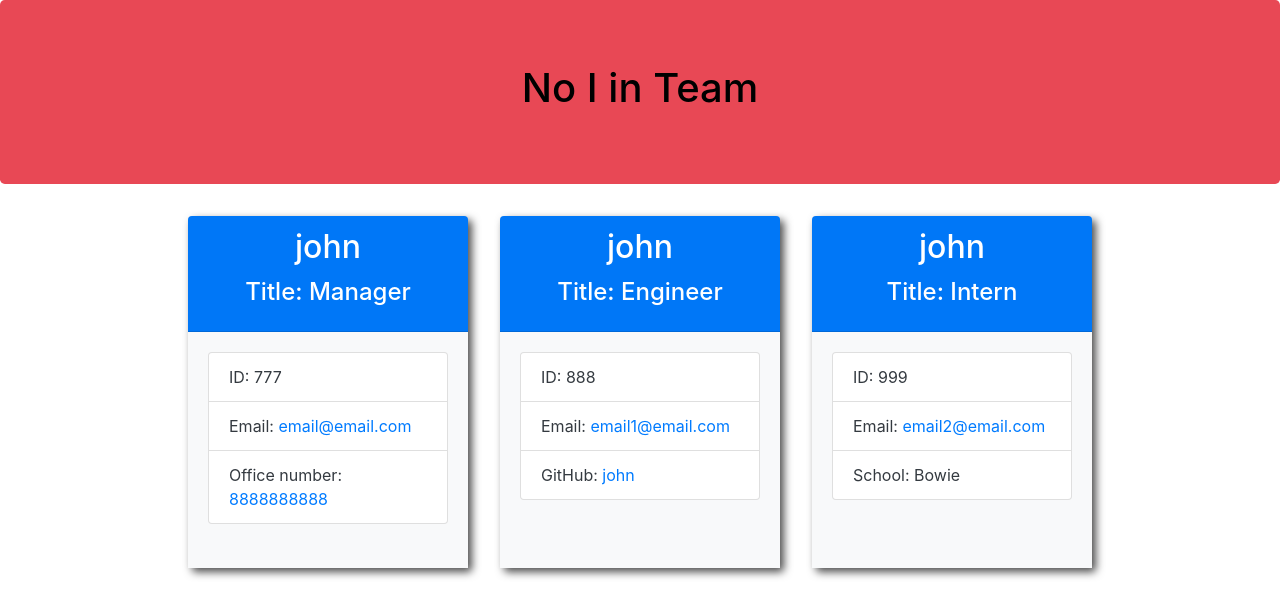
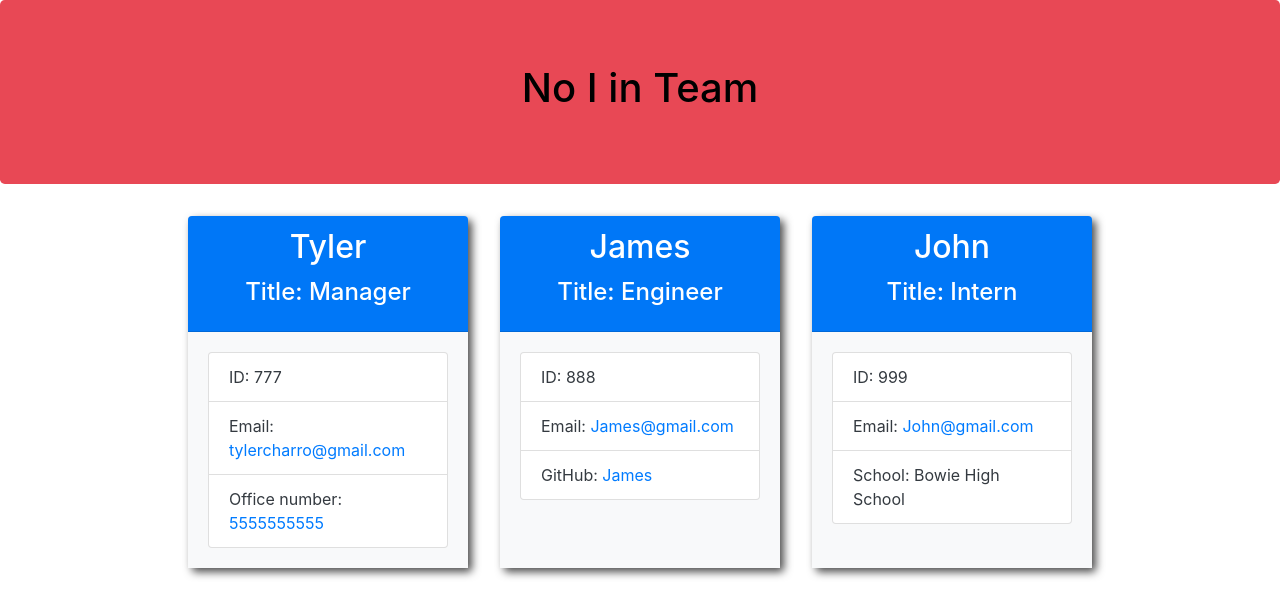
Before and after one commit to NathanTyle/No-I-in-Team, a website: page dist/index.html in a window 1280 px wide. Drawn offline with nearby package versions, Linux system fonts and the light colour scheme.

```diff
--- a/dist/index.html
+++ b/dist/index.html
@@ -24,42 +24,42 @@
 
         <div class="card employee-card manager-card">
             <div class="card-header text-center">
-                <h2 class="card-title">john</h2>
+                <h2 class="card-title">Tyler</h2>
                 <h4 class="card-title">Title: Manager</h4>
             </div>
             <div class="card-body bg-light">
                 <ul class="list-group text-dark">
                     <li class="list-group-item">ID: 777</li>
-                    <li class="list-group-item">Email: <a href="mailto:email@email.com">email@email.com</a></li>
-                    <li class="list-group-item">Office number: <a href="tel:8888888888">8888888888</a></li>
+                    <li class="list-group-item">Email: <a href="mailto:tylercharro@gmail.com">tylercharro@gmail.com</a></li>
+                    <li class="list-group-item">Office number: <a href="tel:5555555555">5555555555</a></li>
                 </ul>
             </div>
         </div>
 
     <div class="card employee-card engineer-card">
         <div class="card-header text-center">
-            <h2 class="card-title">john</h2>
+            <h2 class="card-title">James</h2>
             <h4 class="card-title">Title: Engineer</h4>
         </div>
         <div class="card-body bg-light">
             <ul class="list-group text-dark">
                 <li class="list-group-item">ID: 888</li>
-                <li class="list-group-item">Email: <a href="mailto:email1@email.com">email1@email.com</a></li>
-                <li class="list-group-item">GitHub: <a href="https://github.com/john" target="_blank" rel="noopener noreferrer">john</a></li>
+                <li class="list-group-item">Email: <a href="mailto:James@gmail.com">James@gmail.com</a></li>
+                <li class="list-group-item">GitHub: <a href="https://github.com/James" target="_blank" rel="noopener noreferrer">James</a></li>
             </ul>
         </div>
     </div>
 
     <div class="card employee-card intern-card">
         <div class="card-header text-center">
-            <h2 class="card-title">john</h2>
+            <h2 class="card-title">John</h2>
             <h4 class="card-title">Title: Intern</h4>
         </div>
         <div class="card-body bg-light">
             <ul class="list-group text-dark">
                 <li class="list-group-item">ID: 999</li>
-                <li class="list-group-item">Email: <a href="mailto:email2@email.com">email2@email.com</a></li>
-                <li class="list-group-item">School: Bowie</li>
+                <li class="list-group-item">Email: <a href="mailto:John@gmail.com">John@gmail.com</a></li>
+                <li class="list-group-item">School: Bowie High School</li>
             </ul>
         </div>
     </div>
```
Also changed, not shown: README.md.
